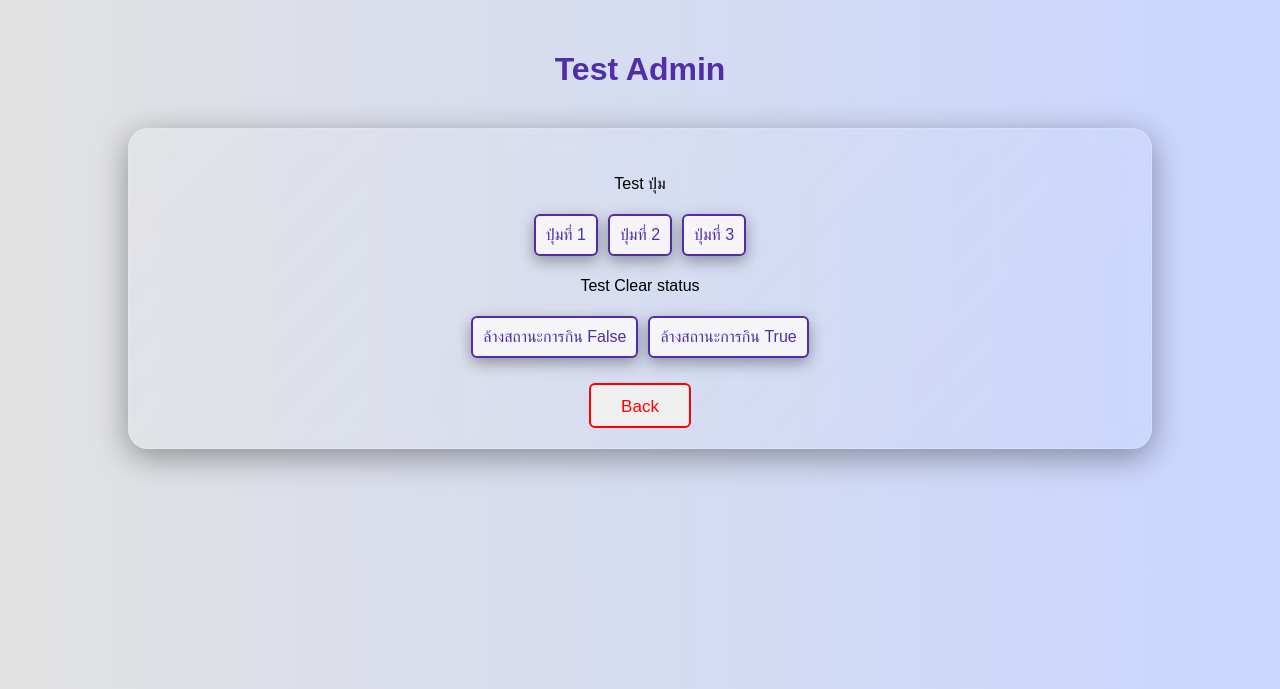
After one commit to Antkungs/project_cat_feeder, a Flask app: page /admin in a window 1280 px wide. The commit adds this page. Shown: the top 689 px of the page. Run offline with Flask 3, Linux system fonts and the light colour scheme; parts of the project's set-up code (start-up, migrations or seed data) failed here and were passed over.

Commit message:
Add files via upload

```diff
--- a/api.py
+++ b/api.py
@@ -1,10 +1,11 @@
+from aifc import Error
 import cv2 , time ,mysql.connector , Time
 import requests
 from flask import Flask, Response, request, jsonify,render_template
 from flask_cors import CORS
 from datetime import date, datetime, timedelta
 import LineNotifi as line
-import hardwareSelect
+#import hardwareSelect
 from ultralytics import YOLO
 from ultralytics.utils.plotting import Annotator
 
@@ -75,6 +76,9 @@ def setting():
     # Return an error message if the request method is not GET
     return jsonify({"error": "Invalid request"})
 
+@app.route('/admin', methods=['GET'])
+def admin():
+    return render_template('admin.html')
 
 @app.route('/getTank', methods=['GET'])
 def getTank():
@@ -433,13 +437,6 @@ def get_notification():
 
     return jsonify({"error": "Invalid request"})
 
-def update_status():
-    db = connect()
-    cursor = db.cursor()
-    # อัปเดตค่าของ time1_status, time2_status, และ time3_status เป็น FALSE ทุกๆเที่ยงคืน
-    cursor.execute("UPDATE catinformation SET time1_status = FALSE, time2_status = FALSE, time3_status = FALSE")
-    db.commit()
-    cursor.close()
 
 def deleteData(select):
     db = connect()
@@ -458,6 +455,65 @@ def updateID(select):
     db.commit()
     cursor.close()
 
+def update_status():
+    db = connect()
+    cursor = db.cursor()
+    # อัปเดตค่าของ time1_status, time2_status, และ time3_status เป็น FALSE ทุกๆเที่ยงคืน
+    cursor.execute("UPDATE catinformation SET time1_status = FALSE, time2_status = FALSE, time3_status = FALSE")
+    db.commit()
+    cursor.close()
+
+def resetStatusToFalse():
+    """ Reset time statuses to FALSE """
+    db = connect()
+    cursor = db.cursor()
+    try:
+        cursor.execute(
+            "UPDATE catinformation SET time1_status = FALSE, time2_status = FALSE, time3_status = FALSE"
+        )
+        db.commit()
+        print("Reset status fields successfully.")
+    except Error as e:
+        print(f"Error: {e}")
+        raise
+    finally:
+        cursor.close()
+        db.close()
+
+@app.route('/resetStatusToFalse', methods=['GET'])
+def reset_Status_False():
+    """ Endpoint to manually trigger resetStatusToFalse """
+    try:
+        resetStatusToFalse()
+        return jsonify({"message": "Status fields reset successfully"}), 200
+    except Exception as e:
+        return jsonify({"error": str(e)}), 500
+
+def resetStatusToTrue():
+    """ Reset time statuses to FALSE """
+    db = connect()
+    cursor = db.cursor()
+    try:
+        cursor.execute(
+            "UPDATE catinformation SET time1_status = TRUE, time2_status = TRUE, time3_status = TRUE"
+        )
+        db.commit()
+        print("Reset status fields successfully.")
+    except Error as e:
+        print(f"Error: {e}")
+        raise
+    finally:
+        cursor.close()
+        db.close()
+
+@app.route('/resetStatusToTrue', methods=['GET'])
+def reset_Status_True():
+    """ Endpoint to manually trigger resetStatusToTrue """
+    try:
+        resetStatusToTrue()
+        return jsonify({"message": "Status fields reset successfully"}), 200
+    except Exception as e:
+        return jsonify({"error": str(e)}), 500
 
 def detect():
     global frame2 , current_time , haveEat
@@ -509,9 +565,11 @@ def detect():
                             if(result1[0].boxes.cls.tolist().count(0) >= 1):
                                 play_loop_time = current_time + 5
                             elif(current_time > play_loop_time):
+                                #hardwareSelect.loadFoodEnd(probs.top1+1)
+                                #sleep(5)
+                                #hardwareSelect.throwAwayFood()
                                 haveEat = False
                             frame2 = frame
-                            #hardwareSelect.throwAwayFood()
                         current_time = time.time()
                         updated_time = current_time + 5
                     else:
@@ -579,7 +637,8 @@ def getTime(select):
                         #เวลาต้องอยู่ระหว่าง start and end staus ต้องเป็น false
                         if start_time <= current_time <= end_time and not status :
                             print("current_time pass")
-                            ### รอเขียน process ทำการส่งค่าเพื่อเรียกใช้ Servo hardwareSelect.giveFood(food_give,id_tank) ปริมาณอาหาร,Servo ที่ต้องหมุน ###
+                            ### รอเขียน process ทำการส่งค่าเพื่อเรียกใช้ Servo
+                            #hardwareSelect.giveFood(id_cat,food_give,id_tank) ปริมาณอาหาร,Servo ที่ต้องหมุน ###
                             times = idx + 1
                             print(f"Processed ID {select} for time {times}")
                             #เปลี่ยนสถานะ ณ เวลาที่มีการทำงาน  ให้เป็น True เพื่อป้องกันการทำซ้ำอีกรอบ
@@ -599,6 +658,7 @@ def getTime(select):
     except Exception as e:
         print('Error occurred while processing responseCat:', e)
 
+
 def mainapi():
     app.run(host="0.0.0.0", port=3000)
 
--- a/static/script.js
+++ b/static/script.js
@@ -322,6 +322,10 @@ function redirectToSetting() {
     window.location.href = "/setting";
 }
 
+function redirectToAdmin() {
+    window.location.href = "/admin";
+}
+
 
 function lineSetting() {
     const catSetting = document.getElementById('catSetting');
@@ -389,3 +393,51 @@ function tankSetting() {
     `;
     });
 }
+
+function resetStatusToFalse() {
+    fetch('/resetStatusToFalse', {
+        method: 'GET',
+        headers: {
+            'Content-Type': 'application/json'
+        }
+    })
+    .then(response => response.json())
+    .then(data => {
+        alert(data.message || 'Update status successfully');
+    })
+    .catch((error) => {
+        alert('Update status Failed');
+    });
+    redirectToAdmin()
+}
+
+function resetStatusToTrue() {
+    fetch('/resetStatusToTrue', {
+        method: 'GET',
+        headers: {
+            'Content-Type': 'application/json'
+        }
+    })
+    .then(response => response.json())
+    .then(data => {
+        alert(data.message || 'Update status successfully');
+    })
+    .catch((error) => {
+        alert('Update status Failed');
+    });
+    redirectToAdmin()
+}
+function button1(){
+    console.log("1");
+    redirectToAdmin()
+}
+
+function button2(){
+    console.log("2");
+    redirectToAdmin()
+}
+
+function button3(){
+    console.log("3");
+    redirectToAdmin()
+}
--- a/static/styles/style.css
+++ b/static/styles/style.css
@@ -1,9 +1,9 @@
 
 body {
-  font-family: K2D;
-  font-family: 'Maitree', sans-serif;
   background-color: #c9d6ff;
   background: linear-gradient(to right, #e2e2e2, #c9d6ff);
+  font-family: 'Poppins', sans-serif;
+
 
 }
 
--- a/static/styles/style2.css
+++ b/static/styles/style2.css
@@ -1,8 +1,7 @@
 body {
   background-color: #c9d6ff;
   background: linear-gradient(to right, #e2e2e2, #c9d6ff);
-  font-family: K2D;
-  font-family: 'Maitree', sans-serif;
+  font-family: 'Poppins', sans-serif;
   }
 
 
@@ -36,7 +35,7 @@ body {
     position: absolute;
     content: "";
     background: var(--color);
-    width: 200px;
+    width: 250px;
     height: 200px;
     z-index: -1;
     border-radius: 20%;
--- /dev/null
+++ b/templates/admin.html
@@ -0,0 +1,31 @@
+<!DOCTYPE html>
+<html lang="en">
+<head>
+    <meta charset="UTF-8">
+    <meta name="viewport" content="width=device-width, initial-scale=1.0">
+    <link rel= "stylesheet" type= "text/css" href= "{{ url_for('static',filename='styles/style2.css') }}">
+    <script src="{{ url_for('static', filename='script.js') }}"></script>
+    <title>admin</title>
+</head>
+<body>
+    <h1 style="color: #512da8;  padding-top: 30px; text-align: center;">Test Admin</h1>
+    <div  style="text-align: center;  padding-top: 30px; display: flex; flex-direction: column;" id="contrainnerSetting">
+        <p>Test ปุ่ม</p>
+        <div style=" display: flex; justify-content: center;">
+            <a href="#" onclick="button1()"  class="settingCat">ปุ่มที่ 1</a>
+            <a href="#" onclick="button2()"  class="settingCat">ปุ่มที่ 2</a>
+            <a href="#" onclick="button3()"  class="settingCat">ปุ่มที่ 3</a>
+        </div>
+
+        <p>Test Clear status</p>
+        <div style=" display: flex; justify-content: center;">
+            <a href="#" onclick="resetStatusToFalse()"  class="settingCat">ล้างสถานะการกิน False</a>
+            <a href="#" onclick="resetStatusToTrue()"  class="settingCat">ล้างสถานะการกิน True</a>
+        </div>
+
+        <div style=" display: flex; justify-content: center;">
+            <button type="reset" onclick="redirectToHomePage()"  >Back</button>
+        </div>
+    </div>
+</body>
+</html>
--- a/templates/setting.html
+++ b/templates/setting.html
@@ -3,9 +3,9 @@
 <head>
     <meta charset="UTF-8">
     <meta name="viewport" content="width=device-width, initial-scale=1.0">
-    <script src="{{ url_for('static', filename='script.js') }}"></script>
     <link rel= "stylesheet" type= "text/css" href= "{{ url_for('static',filename='styles/style2.css') }}">
     <link rel="stylesheet" href="https://cdnjs.cloudflare.com/ajax/libs/font-awesome/6.0.0-beta3/css/all.min.css">
+    <script src="{{ url_for('static', filename='script.js') }}"></script>
     <title>Setting</title>
 </head>
 <body>
```
Also changed, not shown: templates/cat.html (+8 -2 lines).
